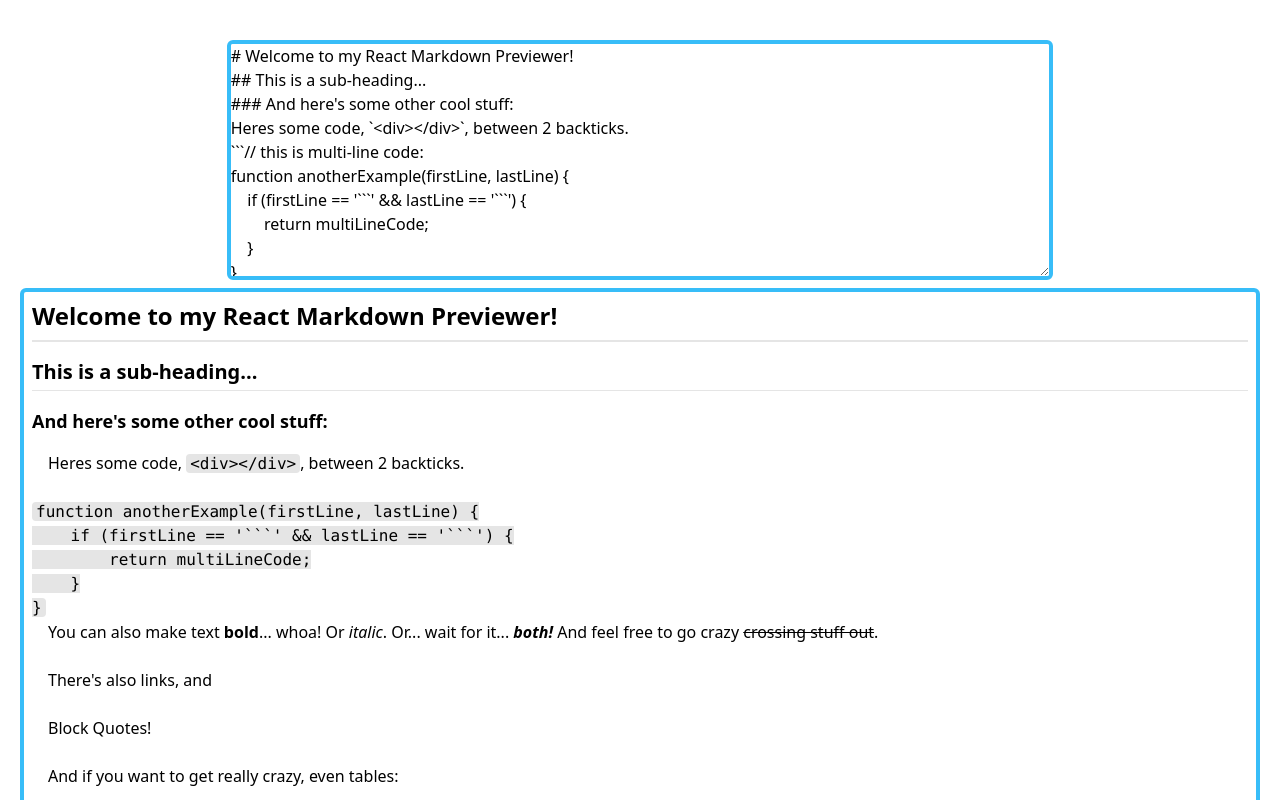
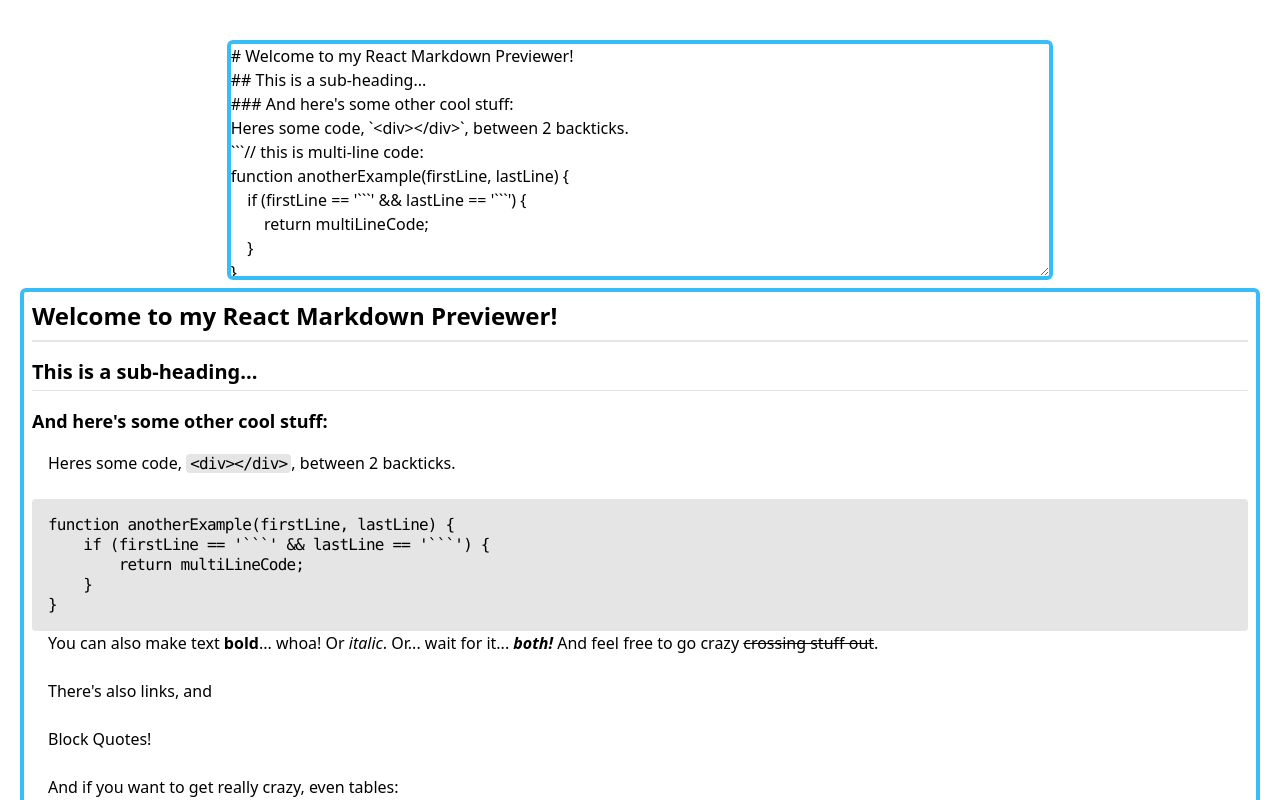
Before and after one commit to DikDns/fcc-front-end-development-projects, a React (Vite) app: page / in a window 1280 px wide. Shown: the top 800 px of the page. Built offline with nearby package versions, Linux system fonts and the light colour scheme.

Commit message:
add: previewer__multicode style

```diff
--- a/src/index.css
+++ b/src/index.css
@@ -31,7 +31,11 @@
     @apply text-base font-normal mb-6 mx-4 break-words;
   }
 
-  #previewer code {
-    @apply font-mono rounded px-1 bg-neutral-200;
+  #previewer p code {
+    @apply font-mono rounded px-1 bg-neutral-200 leading-tight tracking-tighter;
+  }
+
+  #previewer pre {
+    @apply font-mono rounded p-4 bg-neutral-200 leading-tight tracking-tighter;
   }
 }
```
